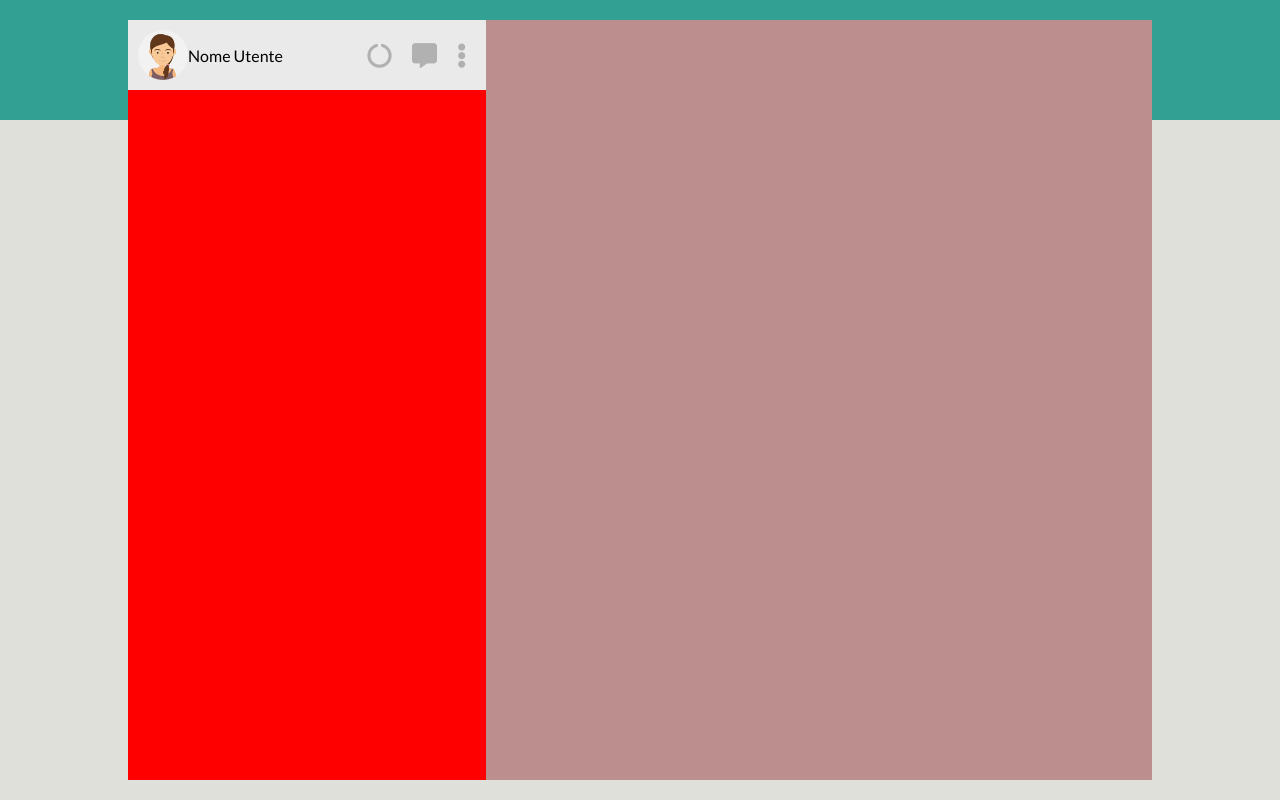
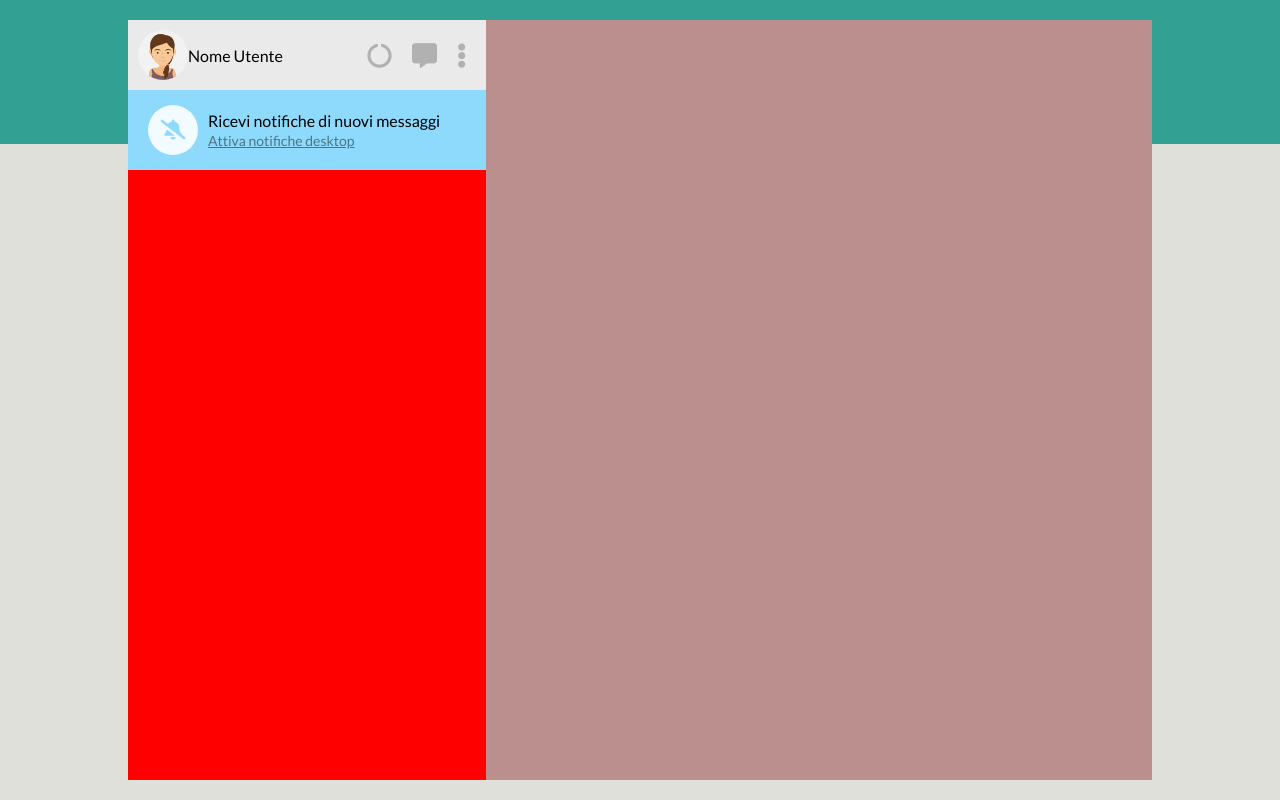
Before and after one commit to Yu4iy/vue-boolzapp, a plain HTML site: page index.html in a window 1280 px wide. Drawn offline with nearby package versions, Linux system fonts and the light colour scheme.

Commit message:
add alert

```diff
--- a/css/style.css
+++ b/css/style.css
@@ -11,7 +11,7 @@
 
 body{
 	height: 100vh;
-	background-image: linear-gradient(to bottom,#32a093 0%,#32a093 15%,#dfe0d9 15%,#dfe0d9 100%);
+	background-image: linear-gradient(to bottom,#32a093 0%,#32a093 18%,#dfe0d9 18%,#dfe0d9 100%);
 	display: flex;
 	justify-content: center;
 	align-items: center;
@@ -51,6 +51,46 @@ body{
 }
 
 
+.alert{
+	background-color: #8edafc;
+	padding: 15px 20px;
+	display: flex;
+	align-items: center;
+}
+
+
+.left-bar .alert__icon{
+	text-align: center;
+	line-height: 50px;
+	font-size: 20px;
+	align-self: baseline;
+	background-color: #f2fbff;
+	border-radius: 50px;
+	width: 50px;
+	height: 50px;
+	color: #8edafc;
+
+}
+
+.alert__info{
+	padding:0 10px;
+}
+.alert__info a{
+	font-size: 14px;
+	color:#4f7485	 ;
+}
+
+
+
+
+
+
+
+
+
+
+
+
 .right-bar{
 	width: 65%;
 	background-color: rosybrown;
--- a/index.html
+++ b/index.html
@@ -27,6 +27,13 @@
 				<a href=""><i class="btn-style fas fa-comment-alt"></i></a>
 				<a href=""><i class="btn-style fas fa-ellipsis-v"></i></a>
 			</div>
+			<div class="alert">
+					<i class=" alert__icon fas fa-bell-slash"></i>
+					<div class="alert__info">
+						<p>Ricevi notifiche di nuovi messaggi</p>
+						<a href="">Attiva notifiche desktop</a>
+					</div>
+			</div>
 		</div>
 		<div class="right-bar">
 
```
